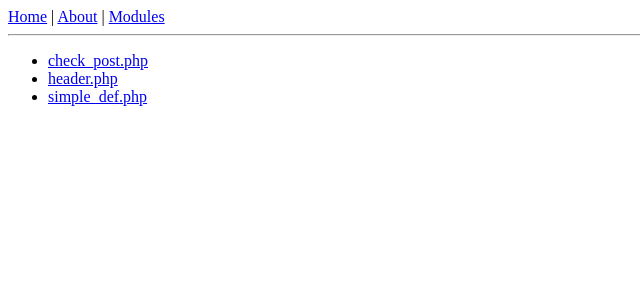
After one commit to webgtx/php-modules, a PHP site: page /modules.php in a window 1280 px wide. The commit adds this page. Shown: the top 300 px of the page, without its empty margins (0-640 px from the left). Run offline with PHP 8.4, Linux system fonts and the light colour scheme.

Commit message:
added interface

```diff
--- a/index.php
+++ b/index.php
@@ -20,14 +20,14 @@
     <h1>Home page</h1>
   </main>
 
-  <footer>Copyright &copy; 2049</footer>
+  <footer>I dont care &copy; 2049</footer>
 </body>
 </html>
 
 <?php
   print_r($_GET);
 
-  include 'modules/func.php';
-  echo concate(gen_str('hsau2193ksuf3u0sad'));
+  include 'modules/simple_def.php';
+  echo concate(gen_str('x10F'));
 
 ?>
--- /dev/null
+++ b/modules.php
@@ -0,0 +1,15 @@
+<!DOCTYPE html>
+<html>
+<head>
+	<title>Modules</title>
+</head>
+<body>
+  	<?php include 'modules/header.php' ?>
+	<?php
+	  	include 'modules/simple_def.php';
+		echo '<ul>';
+		showFiles('modules');
+		echo '</ul>';
+	?>
+</body>
+</html>
--- a/modules/check_post.php
+++ b/modules/check_post.php
@@ -1,5 +1,5 @@
 <?php
-  	require 'func.php';
+  	require 'simple_def.php';
 
 	$users_info = gen_usrs(array(), 20);
 	$users_info[] = array('username' => 'dxv1d', 'password' => '123');
--- a/modules/header.php
+++ b/modules/header.php
@@ -1,4 +1,4 @@
 <header>
-    <a href="/">Home</a> | <a href="about.php">About</a>
+    <a href="/">Home</a> | <a href="about.php">About</a> | <a href="modules.php">Modules</a>
     <hr>
 </header>
--- a/modules/func.php
+++ b/modules/simple_def.php
@@ -12,10 +12,10 @@
 
   function gen_str($chars) {
   	if (gettype($chars) == 'string')
-		$chars = str_split($chars);
-	for ($i = 0; $i <= 20; $i++) {
-		$arr[] = $chars[mt_rand(0, count($chars))];
-	}
+		  $chars = str_split($chars);
+    	for ($i = 0; $i <= 20; $i++) {
+    		$arr[] = $chars[mt_rand(0, count($chars))];
+  	  }
 	return $arr;
   }
 
@@ -28,3 +28,10 @@
 	}
 	return $arr;
   }
+
+  function showFiles($dir) {
+    $files = array_diff(scandir($dir), array('.', '..'));
+      foreach ($files as $key => $value) {
+        echo "<li><a href='$dir/$value'>$value</a></li>";
+      }
+  }
```
Also changed, not shown: about.php (+2 -13 lines), 1 other file.
